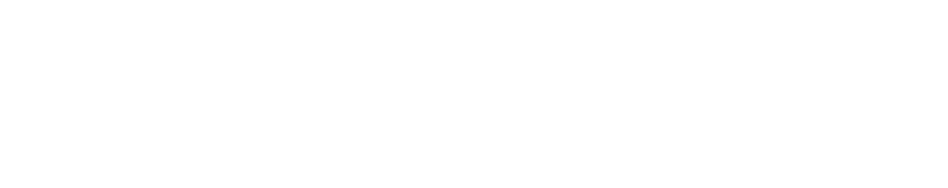
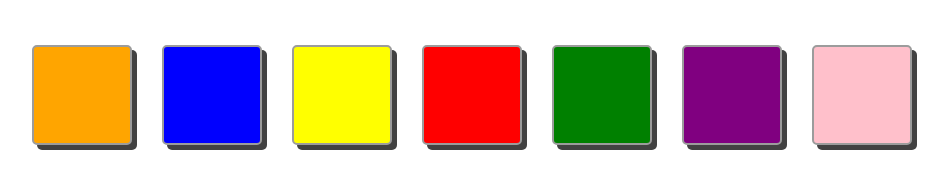
Before and after one commit to ahbenn86/fruit-boxes, a plain HTML site: page index.html in a window 1280 px wide. Shown: the whole page, without its empty margins (168-1116 px from the left). Drawn offline with Linux system fonts and the light colour scheme.

Commit message:
coded html | colored boxes

```diff
--- a/index.html
+++ b/index.html
@@ -8,6 +8,15 @@
     <title>Fruit Boxes 🍎</title>
 </head>
 <body>
+    <div class="fruit-boxes-container">
+        <div class="fruit-box" id="orange"></div>
+        <div class="fruit-box" id="blue"></div>
+        <div class="fruit-box" id="yellow"></div>
+        <div class="fruit-box" id="red"></div>
+        <div class="fruit-box" id="green"></div>
+        <div class="fruit-box" id="purple"></div>
+        <div class="fruit-box" id="pink"></div>
+    </div>
     <script src="script.js"></script>
 </body>
 </html>
--- a/styles.css
+++ b/styles.css
@@ -0,0 +1,43 @@
+* {
+    margin: 0;
+    padding: 0;
+    box-sizing: border-box;
+}
+
+
+.fruit-boxes-container {
+    display: flex;
+    justify-content: center;
+    margin-top: 30px;
+}
+
+.fruit-box {
+    width: 100px;
+    height: 100px;
+    margin: 15px;
+    border: 2px solid rgb(156, 156, 156);
+    border-radius: 5%;
+    box-shadow: 5px 5px rgba(0, 0, 0, 0.742);
+}
+
+#orange {
+    background-color: orange;
+}
+#blue {
+    background-color: blue;
+}
+#yellow {
+    background-color: yellow;
+}
+#red {
+    background-color: red;
+}
+#green {
+    background-color: green;
+}
+#purple {
+    background-color: purple;
+}
+#pink {
+    background-color: pink;
+}
```
